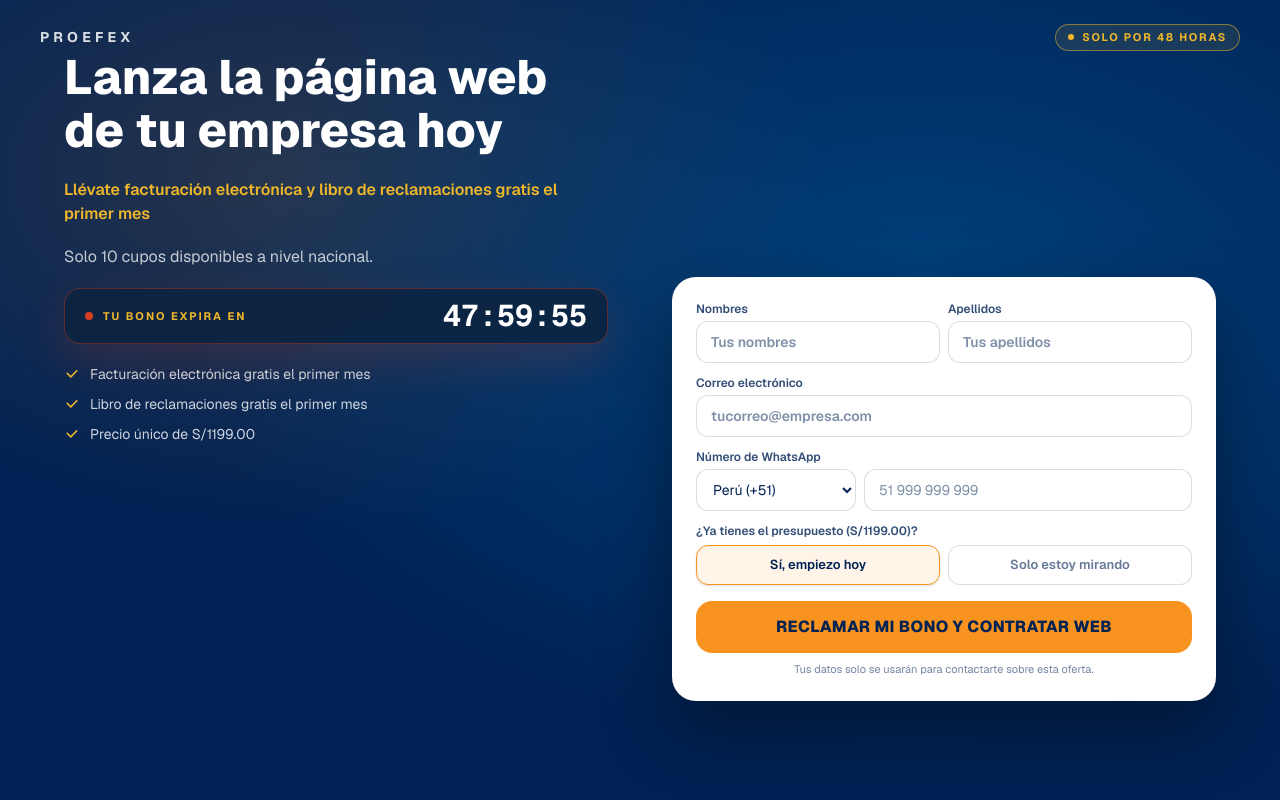
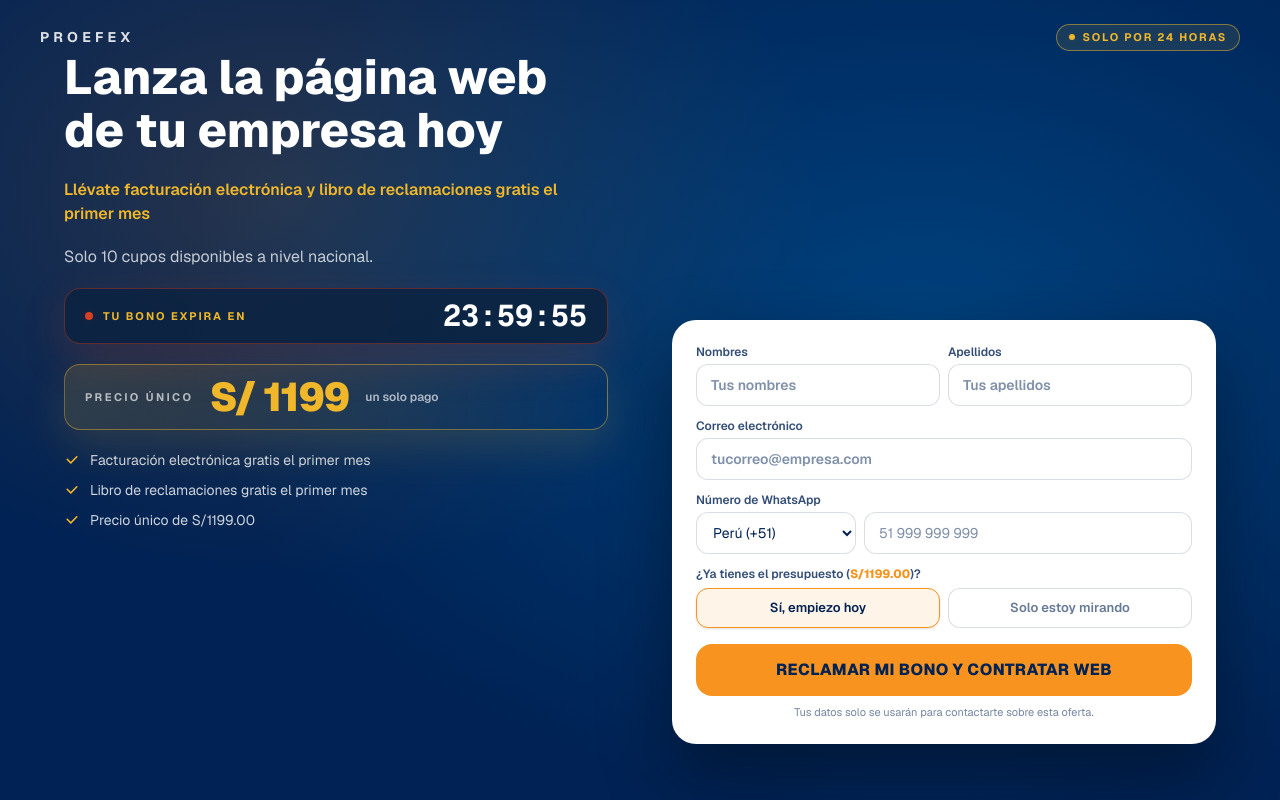
Before and after one commit to dcampos87/proefex-web, a Next.js app in the folder apps/site/: page /landing_web_48horas in a window 1280 px wide. Shown: the top 800 px of the page. Built offline with nearby package versions, Linux system fonts and the light colour scheme.

Commit message:
feat: cambiar oferta de la landing a 24 horas con cierre maximo 31/08/2026 22:00 y precio destacado

```diff
--- a/apps/site/src/app/landing_web_48horas/page.tsx
+++ b/apps/site/src/app/landing_web_48horas/page.tsx
@@ -1,7 +1,13 @@
 import type { Metadata } from "next";
 
 import { Countdown48h } from "@/features/web48/Countdown48h";
-import { BONUS_LINE, HEADLINE, PRICE_LABEL, SUBTITLE } from "@/features/web48/constants";
+import {
+  BONUS_LINE,
+  HEADLINE,
+  PRICE_DISPLAY_LABEL,
+  PRICE_LABEL,
+  SUBTITLE,
+} from "@/features/web48/constants";
 import { LeadForm48 } from "@/features/web48/LeadForm48";
 import { MockupVisual } from "@/features/web48/MockupVisual";
 
@@ -31,7 +37,7 @@ export default function LandingWeb48HorasPage() {
             <span className="absolute inline-flex h-full w-full animate-ping rounded-full bg-proefex-amber opacity-70 motion-reduce:hidden" />
             <span className="relative inline-flex h-1.5 w-1.5 rounded-full bg-proefex-amber" />
           </span>
-          Solo por 48 horas
+          Solo por 24 horas
         </span>
       </header>
 
@@ -55,6 +61,20 @@ export default function LandingWeb48HorasPage() {
             </p>
             <div className="animate-rise" style={{ animationDelay: "160ms" }}>
               <Countdown48h />
+            </div>
+
+            <div className="animate-rise" style={{ animationDelay: "190ms" }}>
+              <div className="flex flex-wrap items-center justify-center gap-x-4 gap-y-1 rounded-2xl border border-proefex-amber/45 bg-gradient-to-r from-proefex-amber/15 via-proefex-amber/8 to-transparent px-4 py-3 shadow-[0_16px_44px_rgba(239,183,41,0.14)] sm:px-5 lg:justify-start">
+                <span className="text-[10px] font-bold uppercase tracking-[0.22em] text-white/65 sm:text-[11px]">
+                  Precio único
+                </span>
+                <span className="text-[34px] font-black leading-none tracking-tight text-proefex-amber sm:text-[40px]">
+                  {PRICE_DISPLAY_LABEL}
+                </span>
+                <span className="text-[11px] font-semibold text-white/65 sm:text-xs">
+                  un solo pago
+                </span>
+              </div>
             </div>
 
             <ul className="hidden space-y-2.5 lg:block" aria-label="Beneficios de la oferta">
--- a/apps/site/src/features/web48/Countdown48h.tsx
+++ b/apps/site/src/features/web48/Countdown48h.tsx
@@ -49,9 +49,10 @@ function getServerSnapshot(): number {
 }
 
 /**
- * Contador regresivo de 48 horas por visitante en formato de franja compacta:
+ * Contador regresivo de 24 horas por visitante en formato de franja compacta:
  * cabe en una sola línea para no obligar a hacer scroll en mobile. El deadline
- * se calcula en la primera visita y se persiste en localStorage; si ya expiró
+ * se calcula en la primera visita y se persiste en localStorage, topado por el
+ * límite global de la campaña (31/08/2026 22:00 hora de Lima); si ya expiró
  * se mantiene en 00:00:00 sin renovarse.
  */
 export function Countdown48h() {
--- a/apps/site/src/features/web48/LeadForm48.tsx
+++ b/apps/site/src/features/web48/LeadForm48.tsx
@@ -187,7 +187,8 @@ export function LeadForm48() {
 
       <fieldset className="mt-3">
         <legend className="text-xs font-semibold text-proefex-navy/80">
-          ¿Ya tienes el presupuesto ({PRICE_LABEL})?
+          ¿Ya tienes el presupuesto (
+          <strong className="font-extrabold text-proefex-orange">{PRICE_LABEL}</strong>)?
         </legend>
         <div className="mt-1.5 grid grid-cols-2 gap-2">
           {INTENT_OPTIONS.map((option) => (
--- a/apps/site/src/features/web48/constants.ts
+++ b/apps/site/src/features/web48/constants.ts
@@ -4,12 +4,20 @@ export const LANDING_SLUG = "landing_web_48horas";
 export const THANKS_PATH = "/thanks_web_48horas";
 
 export const PRICE_LABEL = "S/1199.00";
-export const OFFER_HOURS = 48;
+export const PRICE_DISPLAY_LABEL = "S/ 1199";
+export const OFFER_HOURS = 24;
 export const COUNTDOWN_STORAGE_KEY = "proefex_web48_deadline";
+
+/**
+ * Límite global e improrrogable de la campaña: 31/08/2026 a las 22:00,
+ * hora de Lima (GMT-5). Ningún contador puede terminar después de este
+ * instante, sin importar cuándo visite el usuario la landing.
+ */
+export const OFFER_HARD_DEADLINE = Date.UTC(2026, 7, 31, 22, 0, 0) + 5 * 60 * 60 * 1000;
 
 export const WHATSAPP_ASESOR_NUMBER = "51989551657";
 export const WHATSAPP_ASESOR_MESSAGE =
-  "Hola, acabo de registrarme en la oferta de la página web (48 horas) y quiero validar mi bono antes de que expire el contador.";
+  "Hola, acabo de registrarme en la oferta de la página web (24 horas) y quiero validar mi bono antes de que expire el contador.";
 export const WHATSAPP_ASESOR_URL = `https://wa.me/${WHATSAPP_ASESOR_NUMBER}?text=${encodeURIComponent(
   WHATSAPP_ASESOR_MESSAGE
 )}`;
--- a/apps/site/src/features/web48/leadUtils.ts
+++ b/apps/site/src/features/web48/leadUtils.ts
@@ -1,4 +1,4 @@
-import { OFFER_HOURS, UTM_KEYS } from "./constants";
+import { OFFER_HARD_DEADLINE, OFFER_HOURS, UTM_KEYS } from "./constants";
 import type { LeadFormValues, LeadPayload, LeadValidationErrors } from "./types";
 
 export const OFFER_MILLISECONDS = OFFER_HOURS * 60 * 60 * 1000;
@@ -44,13 +44,17 @@ export function validateLeadForm(values: LeadFormValues): LeadValidationErrors {
 /**
  * Devuelve el deadline vigente de la oferta. Si el visitante ya tiene uno
  * almacenado (vigente o expirado) se conserva; la oferta expirada no se
- * renueva. Solo se crea un deadline nuevo cuando no existe ninguno.
+ * renueva. En todos los casos el resultado queda topado por la ventana de
+ * la oferta (OFFER_HOURS desde ahora) y por el límite global de la campaña
+ * (OFFER_HARD_DEADLINE), de modo que ningún contador termina después del
+ * 31/08/2026 22:00 (hora de Lima).
  */
 export function getOrCreateDeadline(now: number, storedDeadline: number | null): number {
+  const freshDeadline = Math.min(now + OFFER_MILLISECONDS, OFFER_HARD_DEADLINE);
   if (storedDeadline !== null && Number.isFinite(storedDeadline)) {
-    return storedDeadline;
+    return Math.min(storedDeadline, freshDeadline);
   }
-  return now + OFFER_MILLISECONDS;
+  return freshDeadline;
 }
 
 export function readStoredDeadline(storage: Pick<Storage, "getItem">, key: string): number | null {
```
Also changed, not shown: 1 other file (tests, documents, lock files or other folders).
